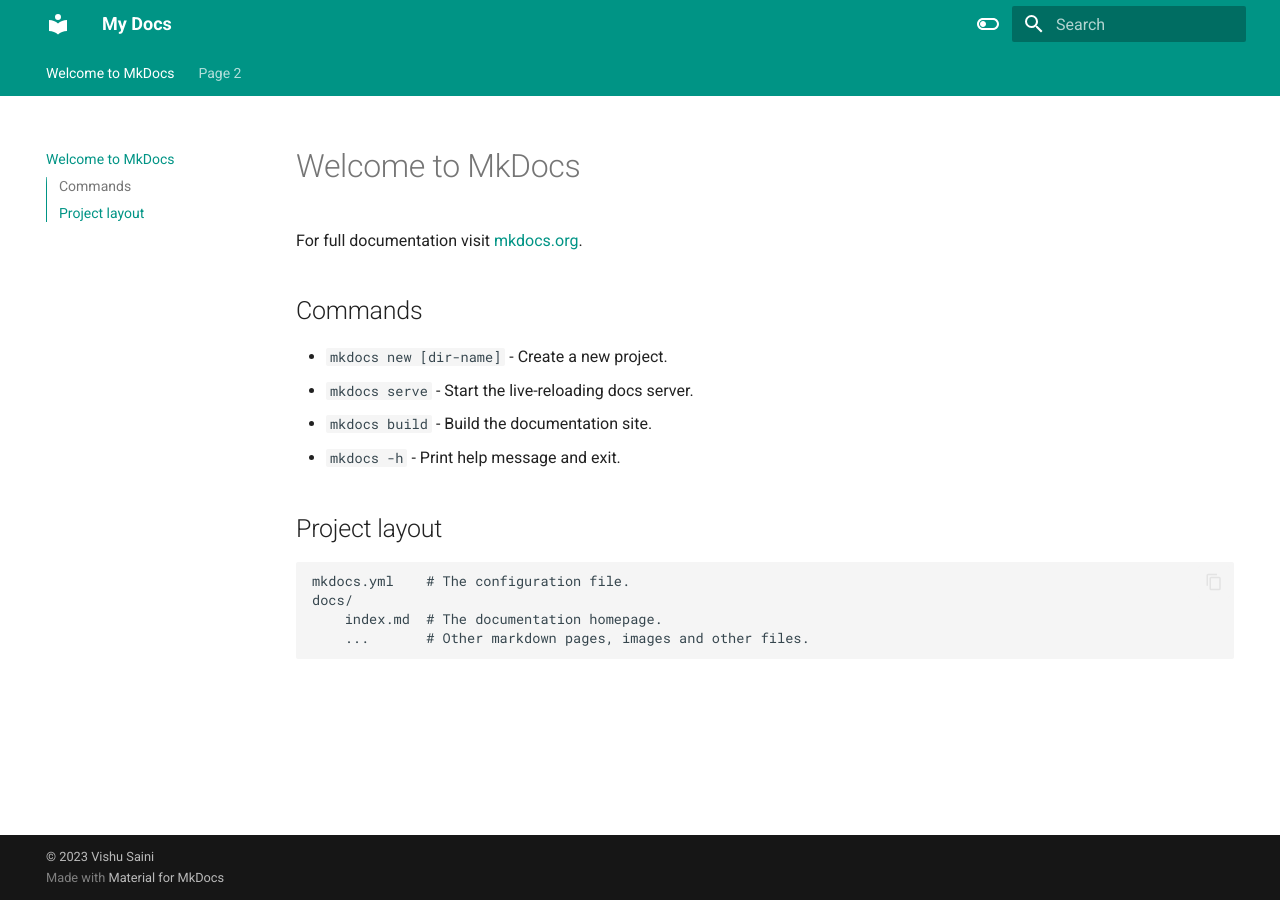
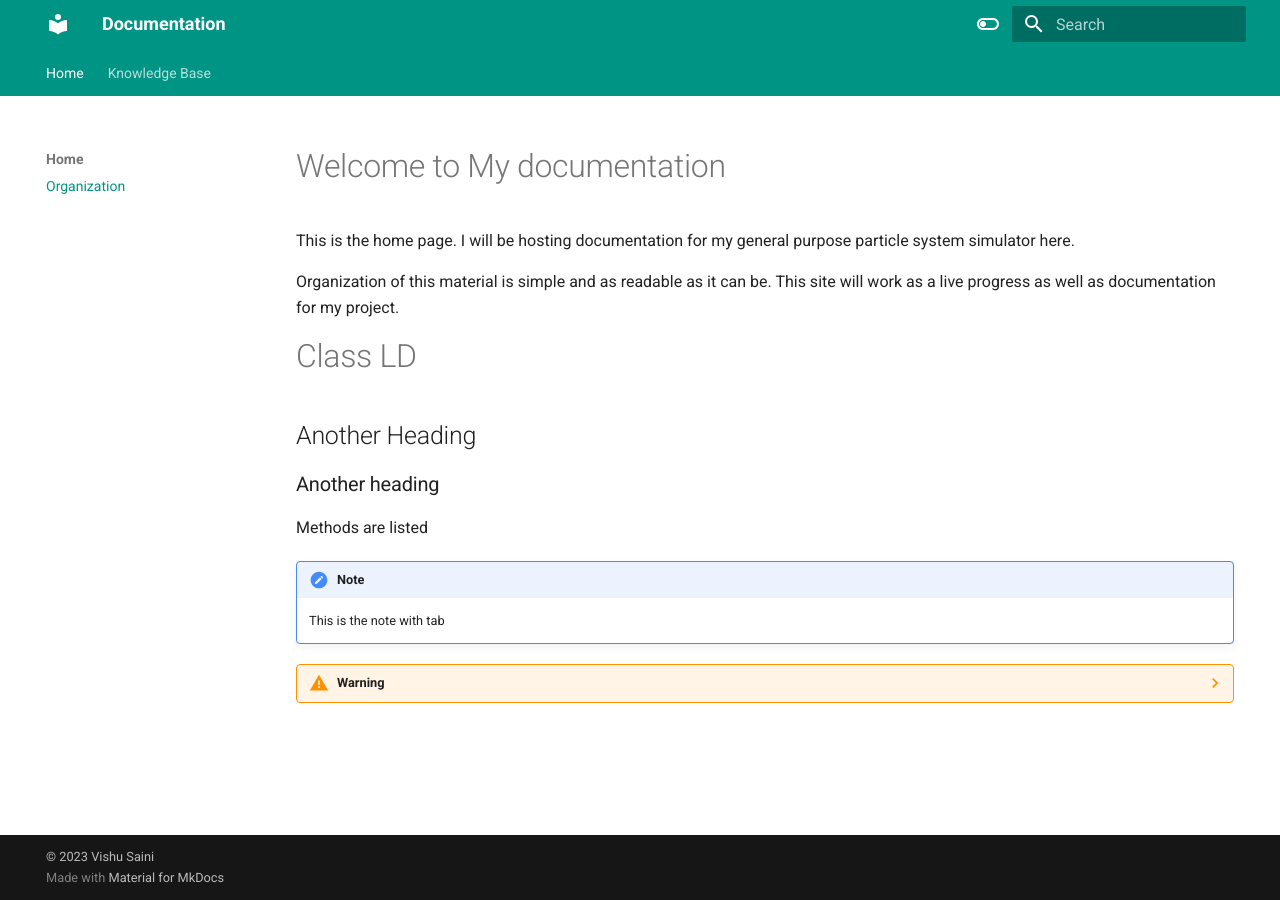
Before and after one commit to vishu-byte/Documentation, an MkDocs documentation site: the page built from docs/index.md, in a window 1280 px wide. Built offline with MkDocs 1.6.1 and Material for MkDocs 9.7.7, drawn with Linux system fonts in a browser that asks for light colours.

Commit message:
Second commit

```diff
--- a/docs/index.md
+++ b/docs/index.md
@@ -1,17 +1,23 @@
-# Welcome to MkDocs
+# Welcome to My documentation
+This is the home page.
+I will be hosting documentation for my general purpose particle system simulator here.
 
-For full documentation visit [mkdocs.org](https://www.mkdocs.org).
 
-## Commands
+Organization of this material is simple and as readable as it can be.
+This site will work as a live progress as well as documentation for my project.
 
-* `mkdocs new [dir-name]` - Create a new project.
-* `mkdocs serve` - Start the live-reloading docs server.
-* `mkdocs build` - Build the documentation site.
-* `mkdocs -h` - Print help message and exit.
+# Class LD
 
-## Project layout
+## Another Heading
 
-    mkdocs.yml    # The configuration file.
-    docs/
-        index.md  # The documentation homepage.
-        ...       # Other markdown pages, images and other files.
+### Another heading
+
+Methods are listed
+
+
+!!! note
+    This is the note with tab
+
+
+??? warning
+    This is the warning
--- a/docs/page2.md
+++ /dev/null
@@ -1,3 +0,0 @@
-# Page 2
-
-## Another Heading
--- a/mkdocs.yml
+++ b/mkdocs.yml
@@ -1,4 +1,4 @@
-site_name: My Docs
+site_name: Documentation
 theme:
   name: material
   features:
@@ -6,6 +6,7 @@
     - navigation.sections
     - toc.integrate
     - navigation.top
+    - navigation.path
     - search.suggest
     - search.highlight
     - content.tabs.link
@@ -25,6 +26,15 @@
         name: Switch to light mode
       primary: teal
       accent: lime
+
+nav:
+  - Home:
+      - 'Organization': index.md
+  - Knowledge Base:
+      - 'Physics':
+        - 'Organization' : Physics/Overview.md
+        - 'Class: Langevin_Dynamics' : Physics/Class:LD/Description.md
+
 
 
 markdown_extensions:
```
Also changed, not shown: docs/Physics/Class:LD/Description.md (added, +7 -0 lines), docs/Physics/Overview.md (added, +5 -0 lines).
